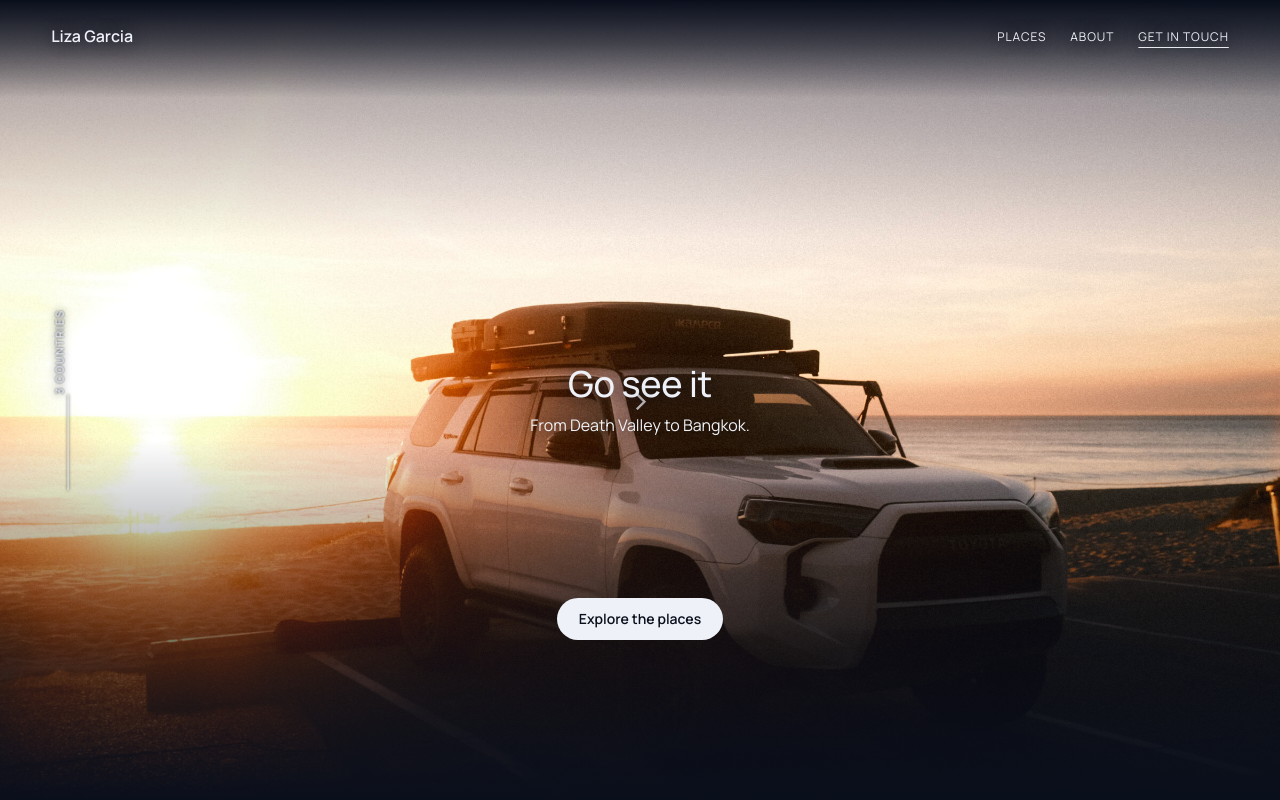
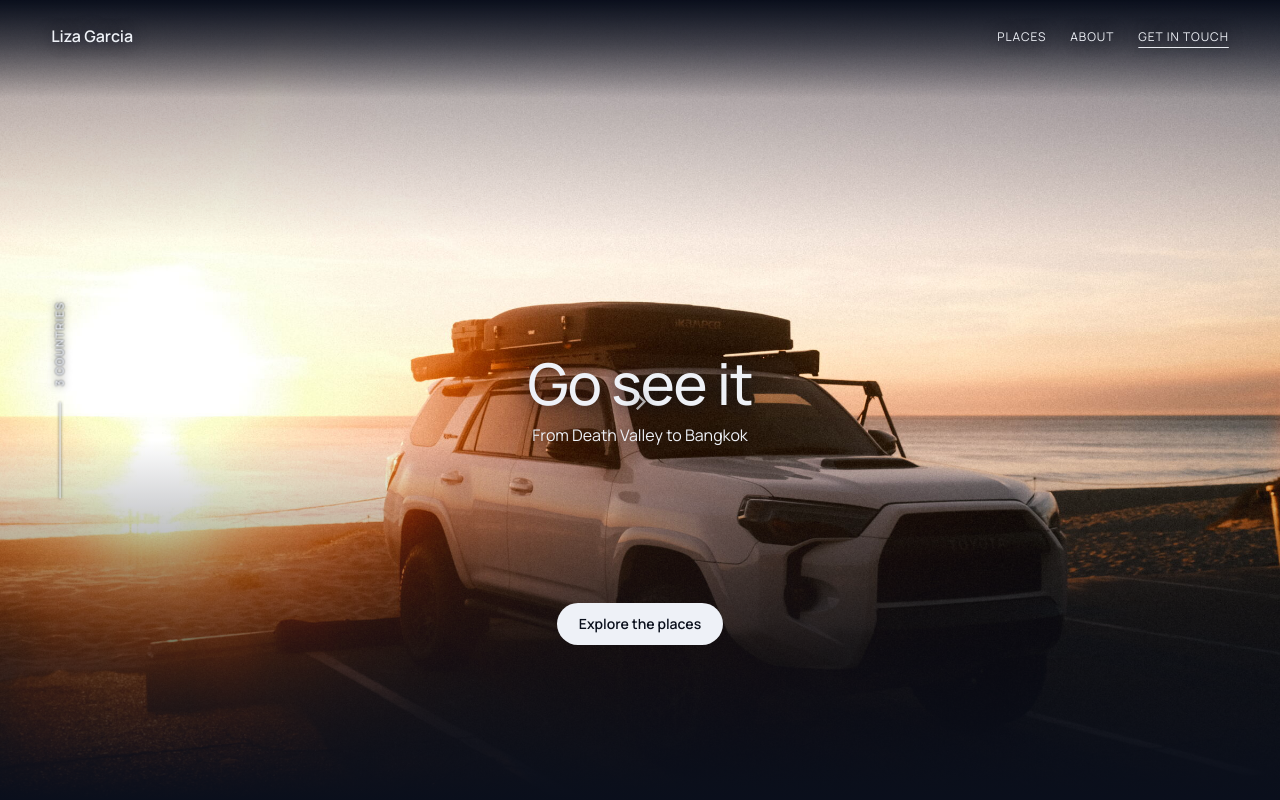
Before and after one commit to yalongwastaken/lizagmedia.com, a plain HTML site: page index.html in a window 1280 px wide. Shown: the top 800 px of the page. Drawn offline with Linux system fonts and the light colour scheme; no server answers.

Commit message:
fix: bigger hero headline and a centred side-label line
"Go see it" now scales from 40 px on phones to 64 px on wide screens,
so it reads clearly above the 16 px line under it, which drops its
trailing period, and the rule beside "3 countries" sits centred
under the text instead of off to its side. The label's size and the
rest of the page are unchanged.

```diff
--- a/index.html
+++ b/index.html
@@ -37,7 +37,7 @@
       <p class="side-label" id="country-count"></p>
       <div class="hero-heading">
         <h1>Go see it</h1>
-        <p class="hero-subline">From Death Valley to Bangkok.</p>
+        <p class="hero-subline">From Death Valley to Bangkok</p>
       </div>
       <a class="pill" href="#places">Explore the places</a>
     </section>
--- a/styles.css
+++ b/styles.css
@@ -147,7 +147,9 @@ h2 {
 }
 
 .hero h1 {
-  font-size: clamp(1.5rem, 3vw, 2.25rem);
+  font-size: clamp(2.5rem, 4.5vw, 4rem);
+  line-height: 1.1;
+  letter-spacing: -0.02em;
 }
 
 .hero-subline {
@@ -166,6 +168,9 @@ h2 {
   z-index: 1;
   left: var(--gutter);
   top: 50%;
+  display: flex;
+  align-items: center;
+  gap: 16px;
   margin: 0;
   writing-mode: vertical-rl;
   transform: translateY(-50%) rotate(180deg);
@@ -184,10 +189,8 @@ h2 {
 
 .side-label::before {
   content: "";
-  display: inline-block;
   width: 1px;
   height: 96px;
-  margin-block-start: 16px;
   background: currentColor;
   box-shadow: 0 0 3px var(--background);
 }
```
